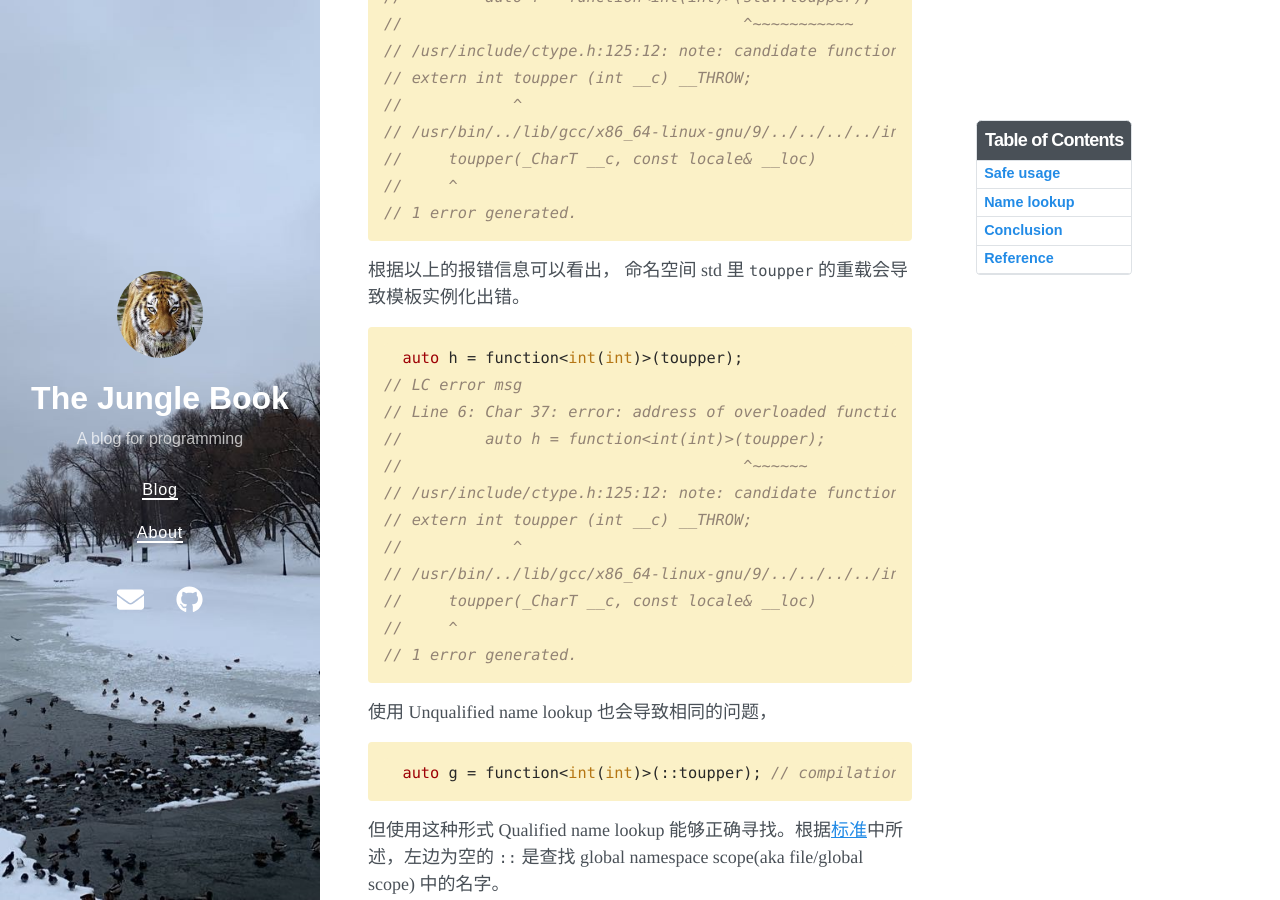
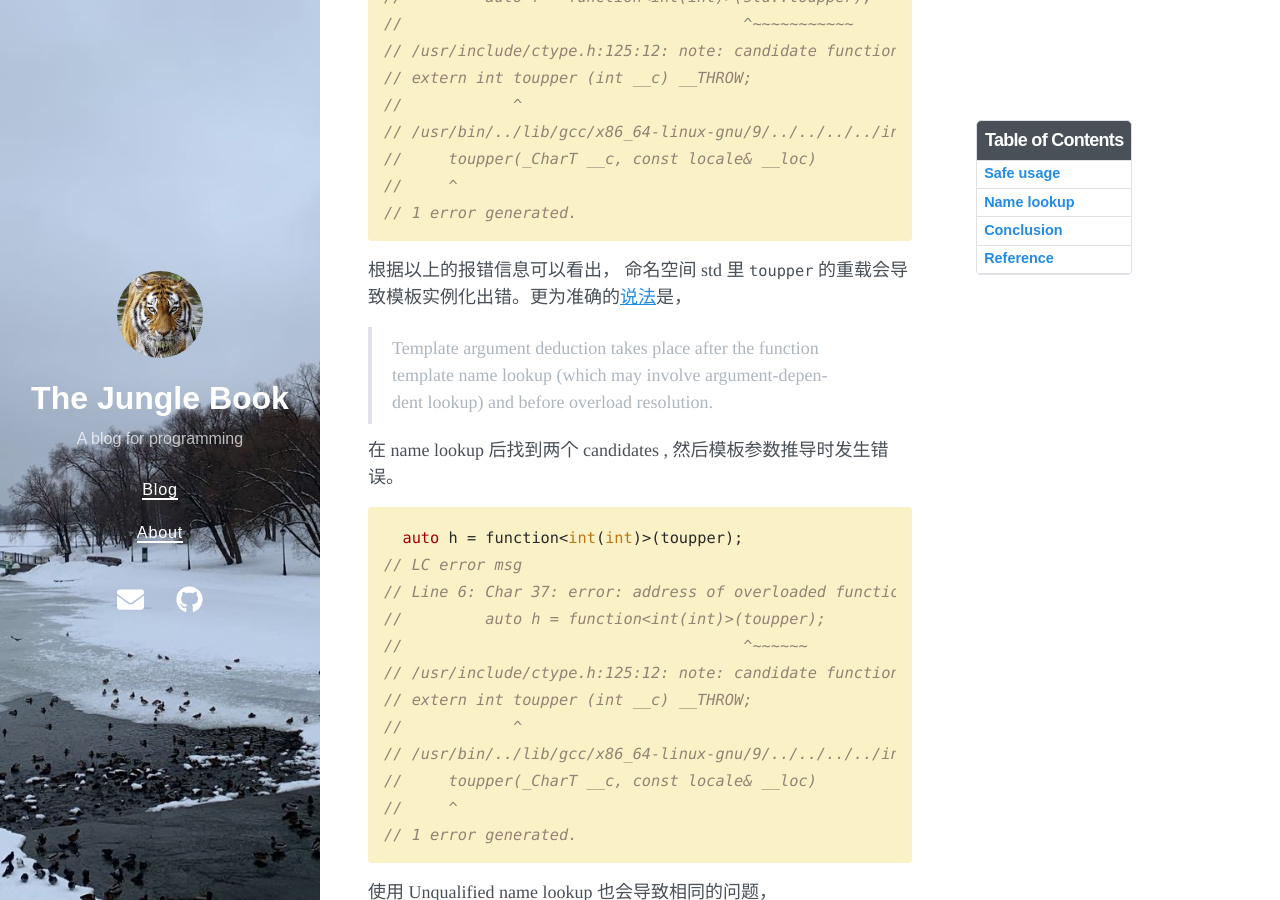
Before and after one commit to QifanWang/QifanWang.github.io, a Jekyll site: the page built from _posts/2021-11-13-problem-fixing.md, in a window 1280 px wide and 900 px high, scrolled down 1706 px. Built offline with Jekyll 4.4.1, drawn with Linux system fonts in a browser that asks for light colours; nearby versions of some CDN libraries.

Commit message:
Update 2021-11-13-problem-fixing.md
the function template name lookup -> Template argument deduction -> overload resolution.

````diff
--- a/_posts/2021-11-13-problem-fixing.md
+++ b/_posts/2021-11-13-problem-fixing.md
@@ -68,7 +68,11 @@ using namespace std;
 //     ^
 // 1 error generated.
 ```
-根据以上的报错信息可以看出， 命名空间 std 里 `toupper` 的重载会导致模板实例化出错。
+根据以上的报错信息可以看出， 命名空间 std 里 `toupper` 的重载会导致模板实例化出错。更为准确的[说法](https://en.cppreference.com/w/cpp/language/function_template)是，
+
+> Template argument deduction takes place after the function template name lookup (which may involve argument-dependent lookup) and before overload resolution.
+
+在 name lookup 后找到两个 candidates , 然后模板参数推导时发生错误。
 
 ```cpp
   auto h = function<int(int)>(toupper);
````
